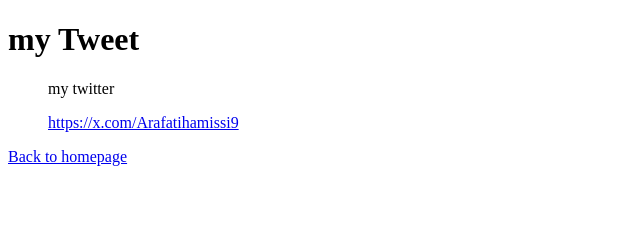
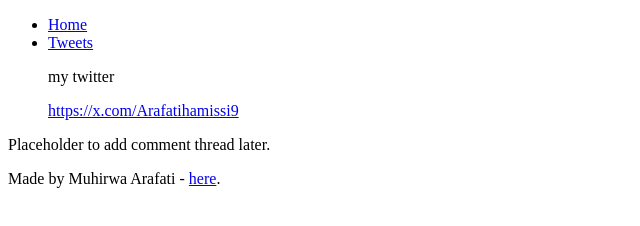
Before and after one commit to arafatimuhirwa/My_First_Portfolio, a plain HTML site: page tweets.html in a window 1280 px wide. Shown: the whole page, without its empty margins (0-640 px from the left). Drawn offline with Linux system fonts and the light colour scheme.

Commit message:
fouth commit

```diff
--- a/tweets.html
+++ b/tweets.html
@@ -5,8 +5,14 @@
     <title>Embedded Tweets</title>
 </head>
 <body>
-    <h1>my Tweet</h1>
-
+    <header>
+        <ul>
+            <li><a href="index.html">Home</a></li>
+            <li><a href="tweets.html">Tweets</a></li>
+        </ul>
+    </header>
+    <main>
+        <article>
 
     <blockquote class="twitter-tweet">
         <p lang="en" dir="ltr">my twitter</p>
@@ -14,9 +20,15 @@
     </blockquote>
     <script async src="https://platform.twitter.com/widgets.js" charset="utf-8"></script>
 
+    </article>
+    <aside>
+        <p>Placeholder to add comment thread later.</p>
 
+    </aside>
 
+    </main>
+    <footer>
+        <p>Made by Muhirwa Arafati - <a href="https://www.example.com" target="_blank">here</a>.</p>
+    </footer>
 
-
-    <p><a href="index.html">Back to homepage</a></p>
 </body>
```
Also changed, not shown: index.html (+19 -6 lines).
